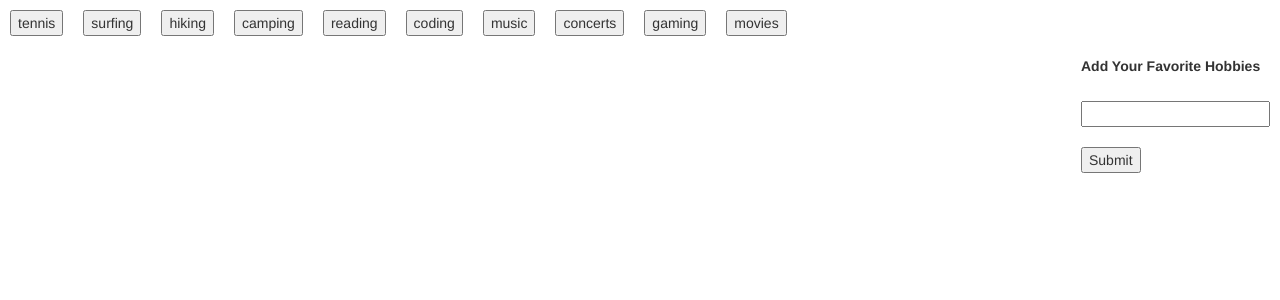
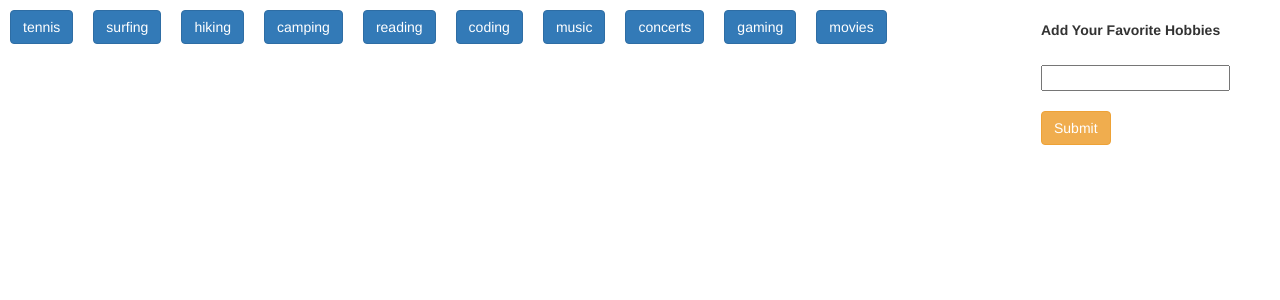
Before and after one commit to ajnichol/Week-6-AJAX-Assignment, a PHP site: page / in a window 1280 px wide. Shown: the top 300 px of the page. Run offline with PHP 8.4, Linux system fonts and the light colour scheme; some libraries are stand-ins or nearby versions.

Commit message:
js update

```diff
--- a/app.js
+++ b/app.js
@@ -5,7 +5,7 @@ $(document).ready(function() {
 	function displayTopicsInfo() {
 
 		var topicName = $(this).attr("data-name");
-		//if our user adds a topic with spaces this function will format it for URLs
+		//if our user adds a topic with spaces this function will format it for urls
 		topicName = encodeURI(topicName);
 		//giphy api key
 		var apiKey = "dc6zaTOxFJmzC";
@@ -22,21 +22,27 @@ $(document).ready(function() {
 			for(var i=0; i < results.length; i++) {
 				//creating and storing a div with a class of topic
 				var topicsDiv = $("<div class='topic'>");
+				//letting our user know they can click to animate the gifs
+				var user = $("<p> " + "Click To Animate" + "</p>");
+				//appending our user variable to the topicsDiv
+				topicsDiv.append(user);
 				//retreiving the rating for each image from our api
 				var rating = results[i].rating;
 				//creating a paragraph element and setting its text to the rating of each image
 				var displayRating = $("<p>").text("Rating: " + rating);
 				//appending the paragraph element to the topicsDiv for display
 				topicsDiv.append(displayRating);
-				//retreiving the url for each image in our api
+				//retreiving the still url for each image in our api
 				var image = results[i].images.fixed_height_still.url;
+				//retreiving the animated url for each image in our api
+				var animatedImage = results[i].images.fixed_height.url;
 				//creating an image element and setting its source to api's fixed_height_still image
-				var topicImage = $("<img data-state='still' data-still='http://media1.giphy.com/media/xT8qBqIytkBbLjimru/200_s.gif' data-animate='http://media1.giphy.com/media/xT8qBqIytkBbLjimru/200.gif' class='gif'>").attr("src", image);
+				var topicImage = $("<img data-state='still' data-still='" + image + "' data-animate='"+ animatedImage +"' class='gif'>").attr("src", image);
 				//appending each image in our array to the topicDiv
 				topicsDiv.append(topicImage);
 				//prepending our images to the topicsImages div in our html
 				$("#topicImages").prepend(topicsDiv);
-				//
+				//event that calls our imageState function to display animated or still image
 				topicImage.on("click", imageState);
 
 			};
@@ -67,7 +73,7 @@ $(document).ready(function() {
 		//looping through our topics array to create and display a button for each topic
 		for (var i=0; i < topics.length; i++) {
 			//creating a button and storing it in a variable
-			var button = $("<button>");
+			var button = $("<button class='btn btn-small btn-primary'>");
 			//adding a class of topic to our button for use in our event listener below
 			button.addClass("topic");
 			//adding a data attribute to the button for each topic in our array
@@ -76,7 +82,7 @@ $(document).ready(function() {
 			button.text(topics[i]);
 			//appending the button to the topicButtons div in our html
 			$("#topicButtons").append(button);
-			//
+			//event that uses our displayTopicsInfo function as a delegate to display our data request from the api
 			button.on("click", displayTopicsInfo);
 
 		};
--- a/index.html
+++ b/index.html
@@ -22,7 +22,7 @@
 	<form id="topicForm">
 		<label>Add Your Favorite Hobbies</label><br><br>
 		<input type="text" id="topicInput"><br><br>
-		<input type="submit" value="Submit" id="addTopic">
+		<input class= "btn btn-small btn-warning" type="submit" value="Submit" id="addTopic">
 	</form>
 
 	<div id="topicImages">
--- a/style.css
+++ b/style.css
@@ -1,8 +1,12 @@
 #topicForm{
 	float: right;
-	margin: 10px;
+	margin: 20px 50px 0 0;
 }
 
 button{
 	margin: 10px;
 }
+
+div {
+	display: inline-block;
+}
```
